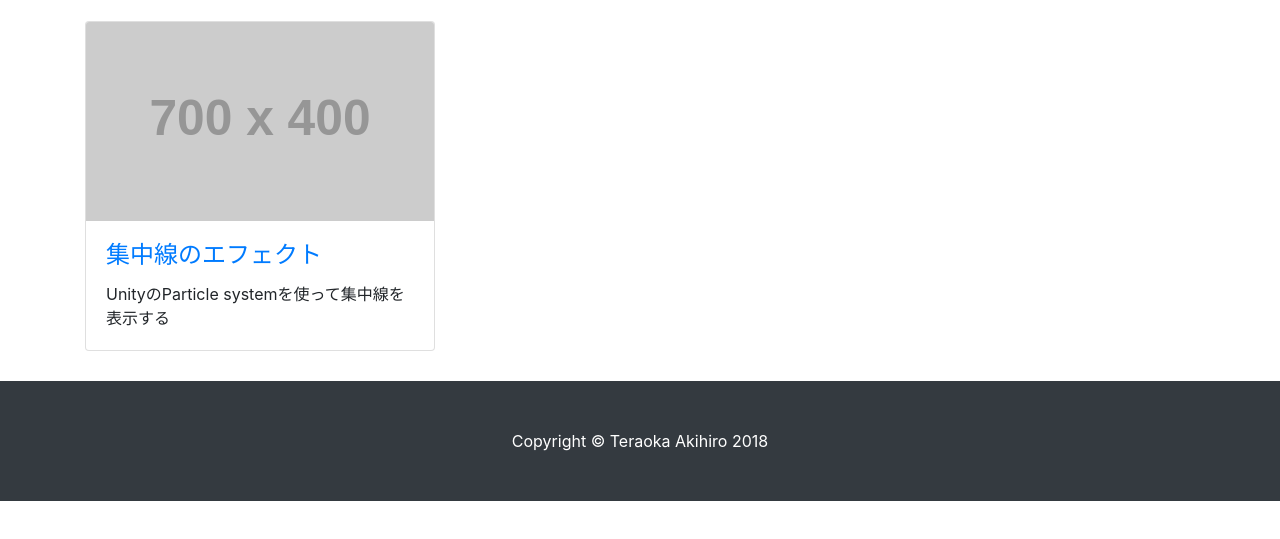
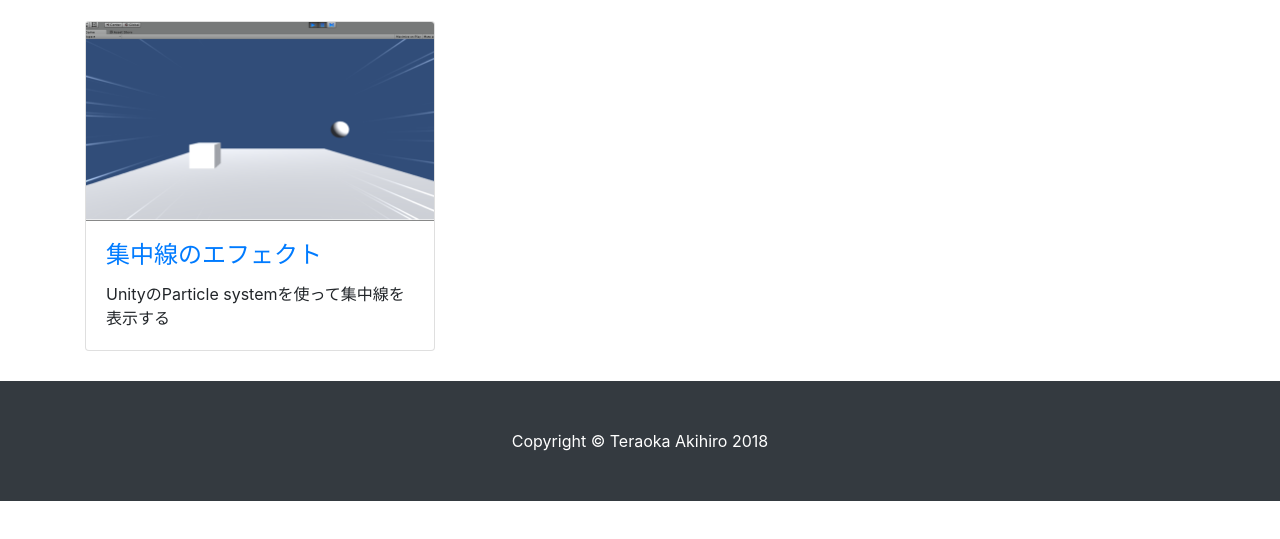
Before and after one commit to TeraokaAkihiro/Portfolio, a website: page index.html in a window 1280 px wide. Shown: the part 131-670 px from the top of the page. Drawn offline with Linux system fonts and the light colour scheme; placeholder pictures from the web are drawn by us.

Commit message:
edit image path

```diff
--- a/index.html
+++ b/index.html
@@ -53,7 +53,7 @@
       <div class="row">
         <div class="col-lg-4 col-sm-6 portfolio-item">
           <div class="card h-100">
-            <a href="#"><img class="card-img-top" src="http://placehold.it/700x400" alt=""></a>
+            <a href="http://akeyunitydev.hatenablog.jp/entry/2016/07/03/094334"><img class="card-img-top" src="/image/unity-intensive-line.png" alt=""></a>
             <div class="card-body">
               <h4 class="card-title">
                 <a href="http://akeyunitydev.hatenablog.jp/entry/2016/07/03/094334">集中線のエフェクト</a>
```
